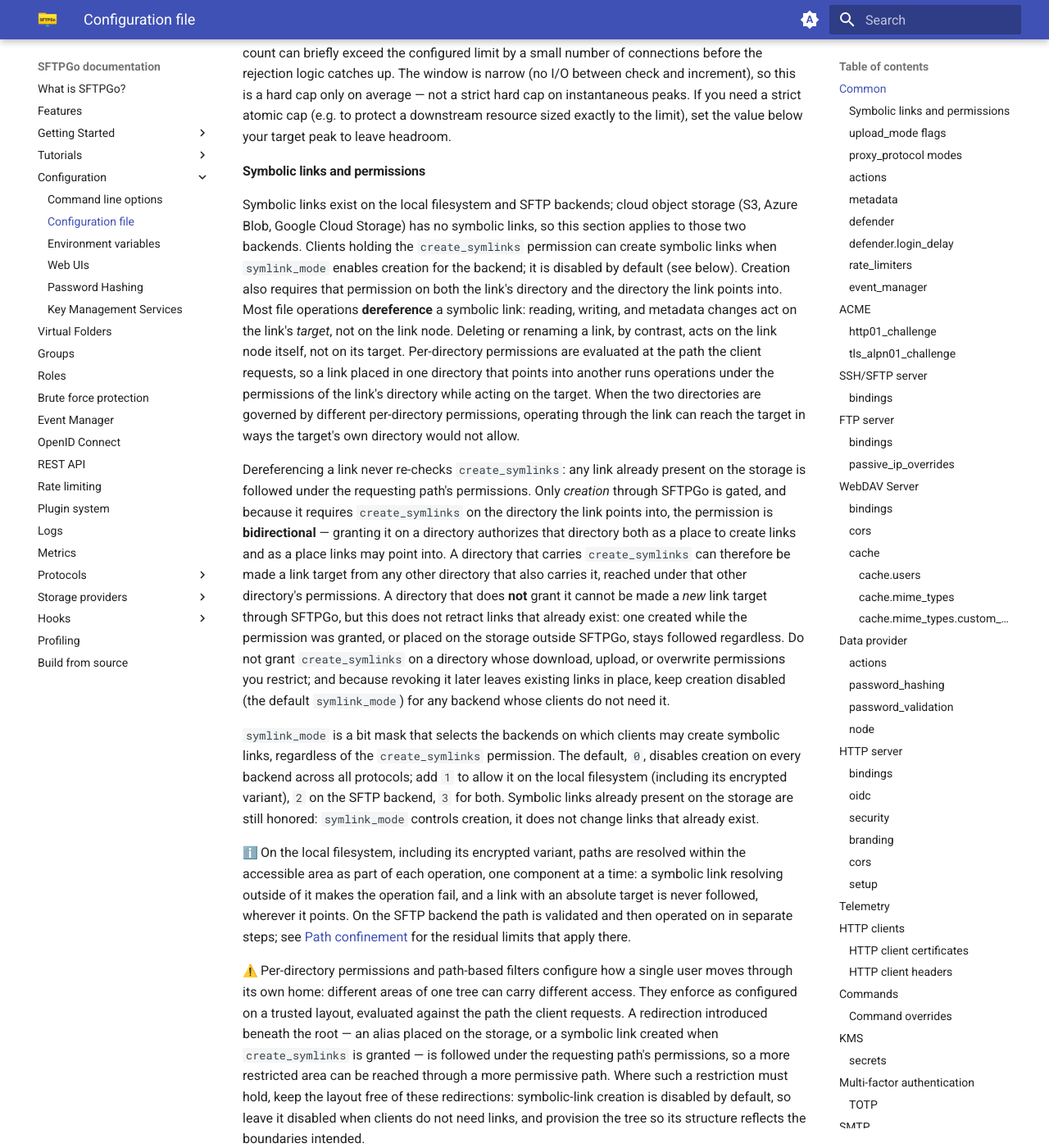
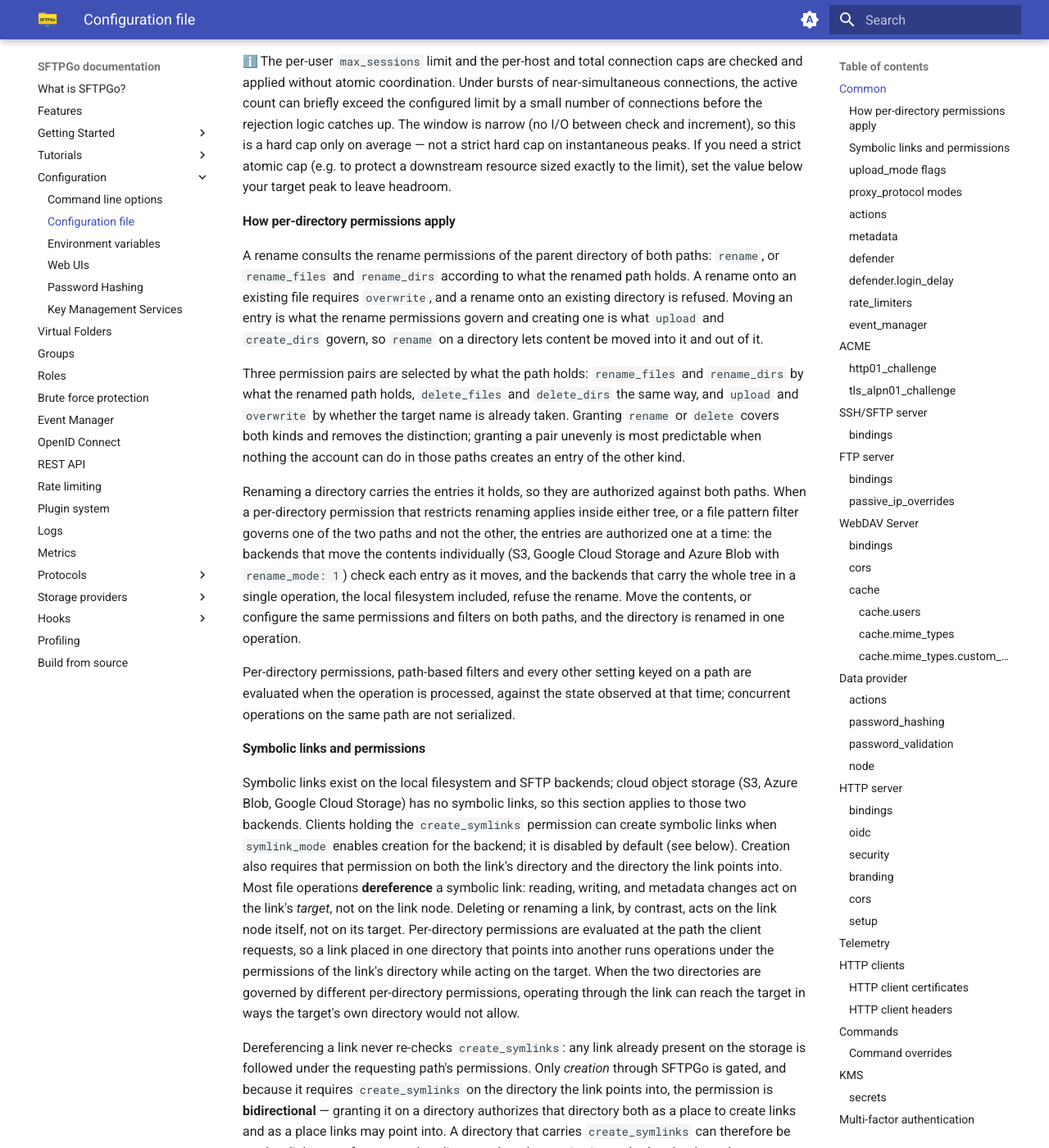
Before and after one commit to sftpgo/docs, an MkDocs documentation site: the page built from docs/config-file.md, in a window 1280 px wide and 1400 px high, scrolled down 2138 px. Shown: the whole window at 82% size. Built offline with MkDocs 1.6.1 and Material for MkDocs 9.7.7, drawn with Linux system fonts in a browser that asks for light colours; emoji names are drawn with the system emoji font; the version menu is left out; some of the changed text lies outside the part shown.

Commit message:
document how permissions and file pattern filters apply
Signed-off-by: Nicola Murino <nicola.murino@gmail.com>

```diff
--- a/docs/config-file.md
+++ b/docs/config-file.md
@@ -15,7 +15,7 @@ Configuration parameters for the `common` section.
 | `idle_timeout` | integer | `15` | Time in minutes after which an idle client will be disconnected. `0` means disabled. |
 | `upload_mode` | integer | `0` | Upload behavior flags. Can be combined (see below). Ignored for the SFTP backend if buffering is enabled. |
 | `setstat_mode` | integer | `0` | `0`: normal mode (permission/owner/time change requests are executed). `1`: ignore mode (requests are silently ignored). `2`: ignore if not supported (permission/owner changes are silently ignored for cloud filesystems, executed for local/SFTP). |
-| `rename_mode` | integer | `0` | `0`: renaming non-empty directories is not allowed for cloud storage providers (S3, GCS, Azure Blob). `1`: enable recursive renames for these providers. Recursive renames may be slow and are not atomic; partial renames and incorrect quota updates are possible on error. |
+| `rename_mode` | integer | `0` | `0`: renaming non-empty directories is not allowed for cloud storage providers (S3, GCS, Azure Blob). `1`: enable recursive renames for these providers. Recursive renames may be slow and are not atomic; partial renames and incorrect quota updates are possible on error. At `1` the entries of a renamed directory are authorized individually, so a rename stops after moving part of the tree when one of them is refused. |
 | `symlink_mode` | integer | `0` | Bit mask selecting the backends on which clients holding the `create_symlinks` permission may create symbolic links. `0` (default): creation disabled on every backend. `1`: allow on the local filesystem, including its encrypted variant. `2`: allow on the SFTP backend. `3`: both. See [Symbolic links and permissions](#symbolic-links-and-permissions). |
 | `resume_max_size` | integer | `0` | Maximum file size in bytes for which upload resume is allowed on storage backends with immutable objects (S3, GCS, Azure Blob). SFTPGo must rewrite the entire file on resume. `0` means resume is disabled. |
 | `proxy_protocol` | integer | `0` | [HAProxy PROXY protocol](https://www.haproxy.org/download/1.8/doc/proxy-protocol.txt){:target="_blank"} support. Supported for SSH/SFTP and FTP/S. See modes below. |
@@ -33,6 +33,16 @@ Configuration parameters for the `common` section.
 | `tz` | string | empty | Time zone for the EventManager scheduler and time-based access restrictions. Set to `local` for server local time; otherwise UTC is used. |
 
 :information_source: The per-user `max_sessions` limit and the per-host and total connection caps are checked and applied without atomic coordination. Under bursts of near-simultaneous connections, the active count can briefly exceed the configured limit by a small number of connections before the rejection logic catches up. The window is narrow (no I/O between check and increment), so this is a hard cap only on average — not a strict hard cap on instantaneous peaks. If you need a strict atomic cap (e.g. to protect a downstream resource sized exactly to the limit), set the value below your target peak to leave headroom.
+
+#### How per-directory permissions apply
+
+A rename consults the rename permissions of the parent directory of both paths: `rename`, or `rename_files` and `rename_dirs` according to what the renamed path holds. A rename onto an existing file requires `overwrite`, and a rename onto an existing directory is refused. Moving an entry is what the rename permissions govern and creating one is what `upload` and `create_dirs` govern, so `rename` on a directory lets content be moved into it and out of it.
+
+Three permission pairs are selected by what the path holds: `rename_files` and `rename_dirs` by what the renamed path holds, `delete_files` and `delete_dirs` the same way, and `upload` and `overwrite` by whether the target name is already taken. Granting `rename` or `delete` covers both kinds and removes the distinction; granting a pair unevenly is most predictable when nothing the account can do in those paths creates an entry of the other kind.
+
+Renaming a directory carries the entries it holds, so they are authorized against both paths. When a per-directory permission that restricts renaming applies inside either tree, or a file pattern filter governs one of the two paths and not the other, the entries are authorized one at a time: the backends that move the contents individually (S3, Google Cloud Storage and Azure Blob with `rename_mode: 1`) check each entry as it moves, and the backends that carry the whole tree in a single operation, the local filesystem included, refuse the rename. Move the contents, or configure the same permissions and filters on both paths, and the directory is renamed in one operation.
+
+Per-directory permissions, path-based filters and every other setting keyed on a path are evaluated when the operation is processed, against the state observed at that time; concurrent operations on the same path are not serialized.
 
 #### Symbolic links and permissions
 
```
Also changed, not shown: docs/features.md (+2 -2 lines), docs/virtual-folders.md (+2 -0 lines).
